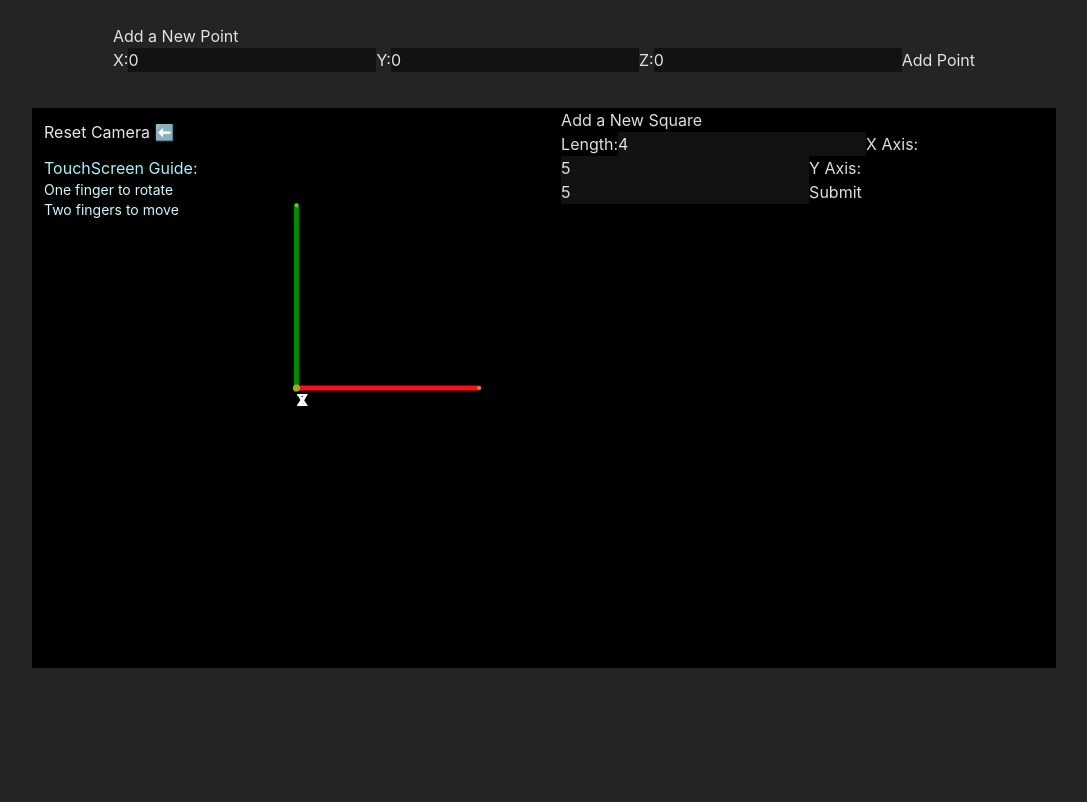
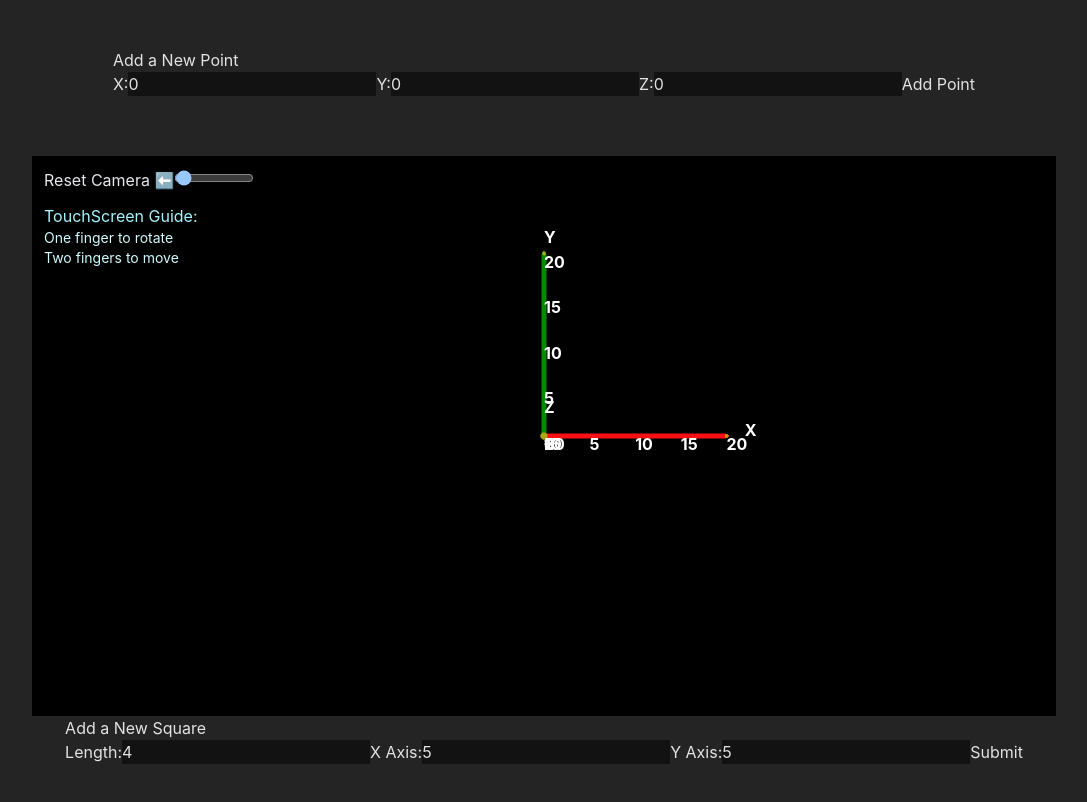
Before and after one commit to Valx01P/3d-site, a React (Vite) app in the folder tdc-site/: page / in a window 1280 px wide. Shown: the top 802 px of the page, without its empty margins (96-1183 px from the left). Built offline with nearby package versions, Linux system fonts and the light colour scheme.

Commit message:
graph upgrades

```diff
--- a/tdc-site/src/App.jsx
+++ b/tdc-site/src/App.jsx
@@ -20,7 +20,7 @@ function App() {
       <div className="flex justify-center mt-12">
         <GraphControls addPoint={addPoint} />
       </div>
-      <div className="flex justify-center p-12 mt-3">
+      <div className="flex justify-center items-center p-12 mt-3 flex-col">
         <ThreeScene points={points} squares={squares} addSquare={addSquare} />
       </div>
     </>
--- a/tdc-site/src/GraphControls.jsx
+++ b/tdc-site/src/GraphControls.jsx
@@ -1,4 +1,3 @@
-// GraphControls.jsx
 import { useState } from "react";
 import { Vector3 } from "three";
 
@@ -19,7 +18,7 @@ const GraphControls = ({ addPoint }) => {
   };
 
   return (
-    <div className="fixed top-6">
+    <div>
       <h2>Add a New Point</h2>
       <label>
         X:
--- a/tdc-site/src/ThreeScene.jsx
+++ b/tdc-site/src/ThreeScene.jsx
@@ -1,4 +1,4 @@
-import React, { useRef, useEffect } from "react";
+import React, { useRef, useEffect, useState } from "react";
 import { Canvas, useThree } from "@react-three/fiber";
 import { OrbitControls, Line, Points, Html } from "@react-three/drei";
 import { Vector3 } from "three";
@@ -6,11 +6,16 @@ import AddSquare from "./AddSquare";
 
 const ThreeScene = ({ points, squares, addSquare }) => {
   const handleResetCamera = useRef(() => {});
+  const [axisLength, setAxisLength] = useState(20);
+
+  const handleAxisLengthChange = (event) => {
+    setAxisLength(event.target.value);
+  };
 
   return (
     <>
       <div
-        className="relative bg-black flex justify-center"
+        className="relative bg-black flex justify-center items-center"
         style={{ height: "70vh", width: "80vw" }}
       >
         <Canvas>
@@ -18,9 +23,9 @@ const ThreeScene = ({ points, squares, addSquare }) => {
             points={points}
             squares={squares}
             handleResetCamera={handleResetCamera}
+            axisLength={axisLength}
           />
         </Canvas>
-        <AddSquare addSquare={addSquare} />
         <div className="absolute top-3 left-3 drop-filter backdrop-blur-lg rounded-sm">
           <button
             className="mb-3 text-gray-200"
@@ -28,11 +33,20 @@ const ThreeScene = ({ points, squares, addSquare }) => {
           >
             Reset Camera ⬅️
           </button>
+          <input
+            type="range"
+            min="5"
+            max="700"
+            value={axisLength}
+            onChange={handleAxisLengthChange}
+            className="w-20"
+          />
           <h1 className="text-cyan-200">TouchScreen Guide: </h1>
           <p className="text-cyan-100 text-sm">One finger to rotate</p>
           <p className="text-cyan-100 text-sm">Two fingers to move</p>
         </div>
       </div>
+      <AddSquare addSquare={addSquare} />
     </>
   );
 };
@@ -59,71 +73,98 @@ const axisLabelStyle = {
   fontWeight: "bold",
 };
 
-// Inside the Lines component
-const Lines = () => {
-  const zAxisLabelPosition = new Vector3(0, 0, 20);
-  const xAxisLabelPosition = new Vector3(20, 0, 0);
-  const yAxisLabelPosition = new Vector3(0, 20, 0);
+const Lines = ({ axisLength }) => {
+  let interval;
+  if (axisLength <= 50) {
+    interval = 5;
+  } else if (axisLength <= 100) {
+    interval = 10;
+  } else if (axisLength <= 200) {
+    interval = 20;
+  } else if (axisLength <= 300) {
+    interval = 30;
+  } else if (axisLength <= 400) {
+    interval = 40;
+  } else if (axisLength <= 500) {
+    interval = 50;
+  } else {
+    interval = 100;
+  }
+
+  const xAxisLabels = [];
+  for (let i = 0; i <= axisLength; i += interval) {
+    xAxisLabels.push(
+      <Html position={new Vector3(i, 0, 0)} key={`x${i}`}>
+        <div className="axis-label x-axis-label text-xs" style={axisLabelStyle}>
+          {i}
+        </div>
+      </Html>
+    );
+  }
+
+  const yAxisLabels = [];
+  for (let i = 0; i <= axisLength; i += interval) {
+    yAxisLabels.push(
+      <Html position={new Vector3(0, i, 0)} key={`y${i}`}>
+        <div className="axis-label y-axis-label text-xs" style={axisLabelStyle}>
+          {i}
+        </div>
+      </Html>
+    );
+  }
+
+  const zAxisLabels = [];
+  for (let i = 0; i <= axisLength; i += interval) {
+    zAxisLabels.push(
+      <Html position={new Vector3(0, 0, i)} key={`z${i}`}>
+        <div className="axis-label z-axis-label text-xs" style={axisLabelStyle}>
+          {i}
+        </div>
+      </Html>
+    );
+  }
 
   return (
     <group>
-      {/* Z-axis line */}
-      <Line
-        points={[0, 0, 0, ...zAxisLabelPosition.toArray()]}
-        color="blue"
-        lineWidth={5}
-      />
-      <Dots points={[new Vector3(0, 0, 0), zAxisLabelPosition]} />
-      <Html>
-        <div
-          className="axis-label z-axis-label"
-          style={{
-            ...axisLabelStyle,
-            top: `${50 + zAxisLabelPosition.y}%`,
-            left: `${50 + zAxisLabelPosition.x}%`,
-          }}
-        >
-          Z
-        </div>
-      </Html>
-
       {/* X-axis line */}
       <Line
-        points={[0, 0, 0, ...xAxisLabelPosition.toArray()]}
+        points={[new Vector3(0, 0, 0), new Vector3(axisLength, 0, 0)]}
         color="red"
         lineWidth={5}
       />
-      <Dots points={[new Vector3(0, 0, 0), xAxisLabelPosition]} />
-      <Html>
-        <div
-          className="axis-label x-axis-label"
-          style={{
-            ...axisLabelStyle,
-            top: `${50 + xAxisLabelPosition.y}%`,
-            left: `${50 + xAxisLabelPosition.x}%`,
-          }}
-        >
+      <Dots points={[new Vector3(0, 0, 0), new Vector3(axisLength, 0, 0)]} />
+      {xAxisLabels}
+      <Html position={new Vector3(22, 2, 0)}>
+        <div className="axis-label x-axis-label" style={axisLabelStyle}>
           X
         </div>
       </Html>
 
       {/* Y-axis line */}
       <Line
-        points={[0, 0, 0, ...yAxisLabelPosition.toArray()]}
+        points={[new Vector3(0, 0, 0), new Vector3(0, axisLength, 0)]}
         color="green"
         lineWidth={5}
       />
-      <Dots points={[new Vector3(0, 0, 0), yAxisLabelPosition]} />
-      <Html>
-        <div
-          className="axis-label y-axis-label"
-          style={{
-            ...axisLabelStyle,
-            top: `${50 + yAxisLabelPosition.y}%`,
-            left: `${50 + yAxisLabelPosition.x}%`,
-          }}
-        >
+      <Dots points={[new Vector3(0, 0, 0), new Vector3(0, axisLength, 0)]} />
+      {yAxisLabels}
+      <Html position={new Vector3(0, 22, 2)}>
+        <div className="axis-label y-axis-label" style={axisLabelStyle}>
           Y
+        </div>
+      </Html>
+
+      {/* Z-axis line */}
+      <Line
+        points={[new Vector3(0, 0, 0), new Vector3(0, 0, axisLength)]}
+        color="blue"
+        lineWidth={5}
+      />
+      <Dots points={[new Vector3(0, 0, 0), new Vector3(0, 0, axisLength)]} />
+      {zAxisLabels}
+      <Html position={new Vector3(0, 2, 22)}>
+        <div className="axis-label y-axis-label" style={axisLabelStyle}>
+          Z
         </div>
       </Html>
     </group>
@@ -150,7 +191,7 @@ const PointsDot = ({ position }) => {
   );
 };
 
-const Scene = ({ points, squares, handleResetCamera }) => {
+const Scene = ({ points, squares, handleResetCamera, axisLength }) => {
   const { camera } = useThree();
   const controlsRef = useRef();
   const initialCameraPosition = useRef();
@@ -180,7 +221,7 @@ const Scene = ({ points, squares, handleResetCamera }) => {
       <ambientLight intensity={1} />
       <spotLight position={[10, 10, 10]} angle={0.15} penumbra={1} />
       <OrbitControls ref={controlsRef} />
-      <Lines />
+      <Lines axisLength={axisLength} />
       <Dots points={points} />
       {squares.map((squarePoints, index) => (
         <Square key={index} squarePoints={squarePoints} />
```
